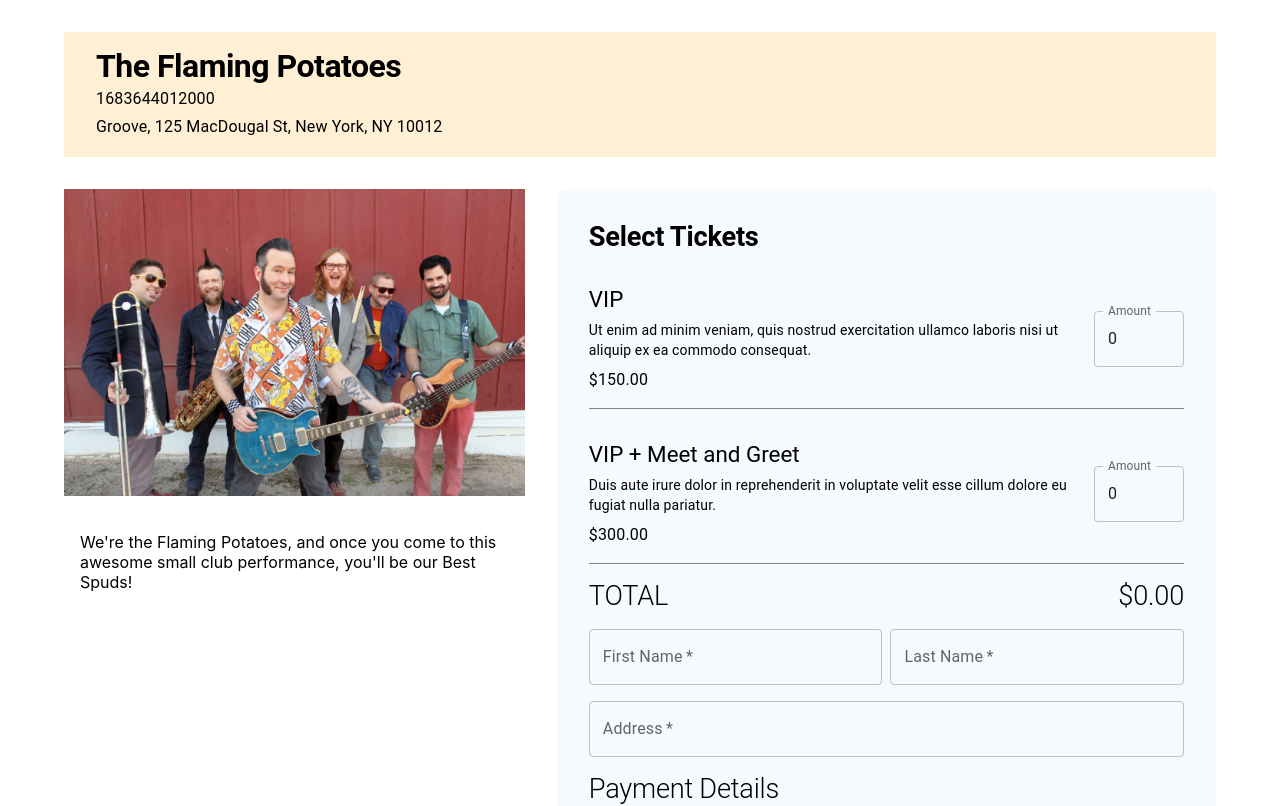
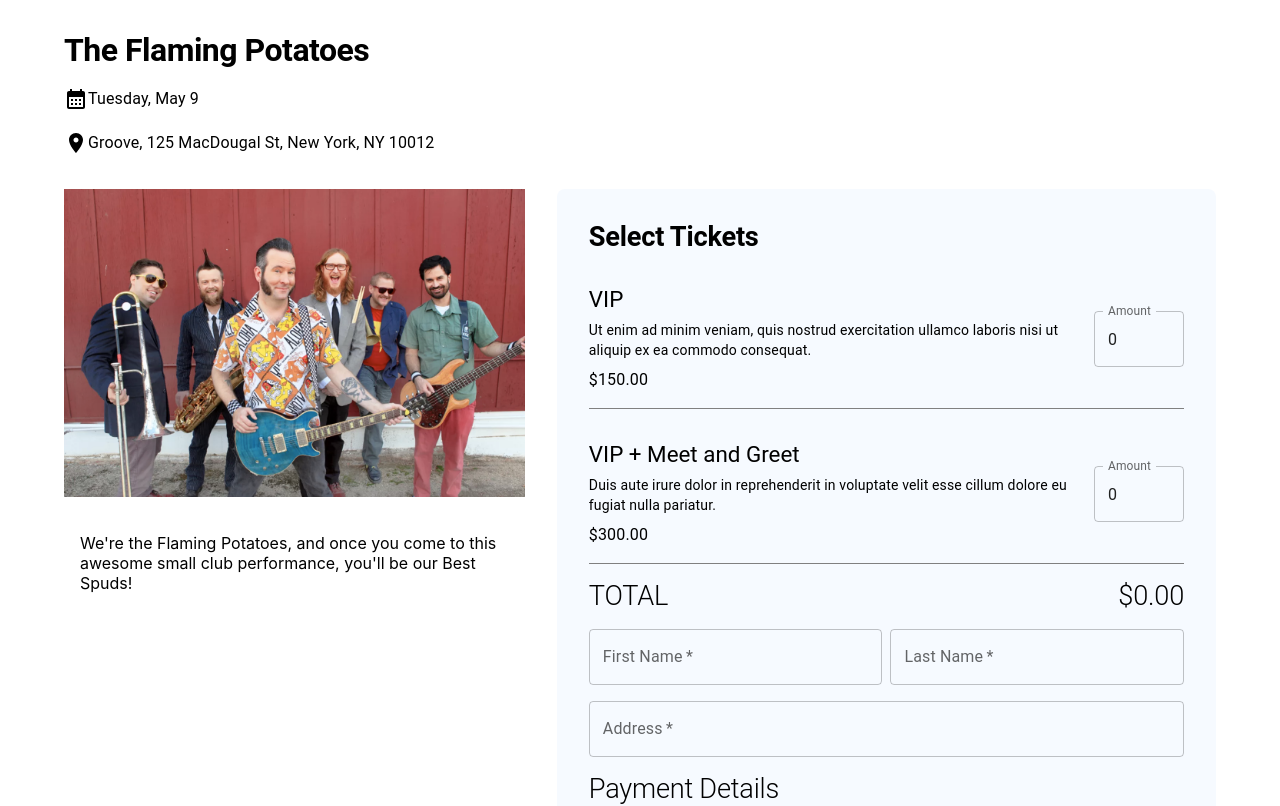
Before and after one commit to bpu991/ActBlue-Take-Home-Assessment, a React (Create React App) app: page / in a window 1280 px wide. Shown: the top 806 px of the page. Built offline with nearby package versions, Linux system fonts and the light colour scheme.

Commit message:
Styled and populated the EventInfo component (#4)

```diff
--- a/src/components/EventInformation.js
+++ b/src/components/EventInformation.js
@@ -1,28 +1,66 @@
 import { Box, Typography } from "@mui/material";
+import CalendarMonthIcon from "@mui/icons-material/CalendarMonth";
+import LocationOnIcon from "@mui/icons-material/LocationOn";
+import { theme } from "..";
+const EventInformation = ({ artistName, date, location }) => {
 
-const EventInformation = ({artistName, date, location}) => {
+  const formatDate = (timestamp) => {
+    return new Intl.DateTimeFormat("en-US", {
+      weekday: "long",
+      month: "long",
+      day: "numeric",
+    }).format(new Date(timestamp));
+  };
+
+  const formattedDate = formatDate(date);
 
   return (
     <Box
-            height="125px"
-            bgcolor="papayawhip"
       display="flex"
       flexDirection="column"
       justifyContent="center"
-            paddingLeft={4}
       marginBottom={4}
+      gap={2}
+      sx={{
+        [theme.breakpoints.down("md")]: {
+          paddingLeft: 4,
+        },
+      }}
     >
-            <Typography variant="h1">
-                {artistName}
-            </Typography>
-            <Typography variant="subtitle1">
-                {date}
-            </Typography>
-            <Typography variant="subtitle1">
-                {location}
-            </Typography>
+      <Typography variant="h1">{artistName}</Typography>
+      <Box
+        display="flex"
+        alignItems="center"
+        sx={{
+          wordWrap: "break-word",
+          overflowWrap: "break-word",
+          whiteSpace: "normal",
+          [theme.breakpoints.down("md")]: {
+            alignItems: "flex-start",
+          },
+        }}
+      >
+        <CalendarMonthIcon />
+        <Typography variant="subtitle1">{formattedDate}</Typography>
       </Box>
-    )
+
+      <Box
+        display="flex"
+        alignItems="center"
+        sx={{
+          wordWrap: "break-word",
+          overflowWrap: "break-word",
+          whiteSpace: "normal",
+          [theme.breakpoints.down("md")]: {
+            alignItems: "flex-start",
+          },
+        }}
+      >
+        <LocationOnIcon />
+        <Typography variant="subtitle1">{location}</Typography>
+      </Box>
+    </Box>
+  );
 };
 
 export default EventInformation;
```
Lines whose indentation alone changed are shown as unchanged.
